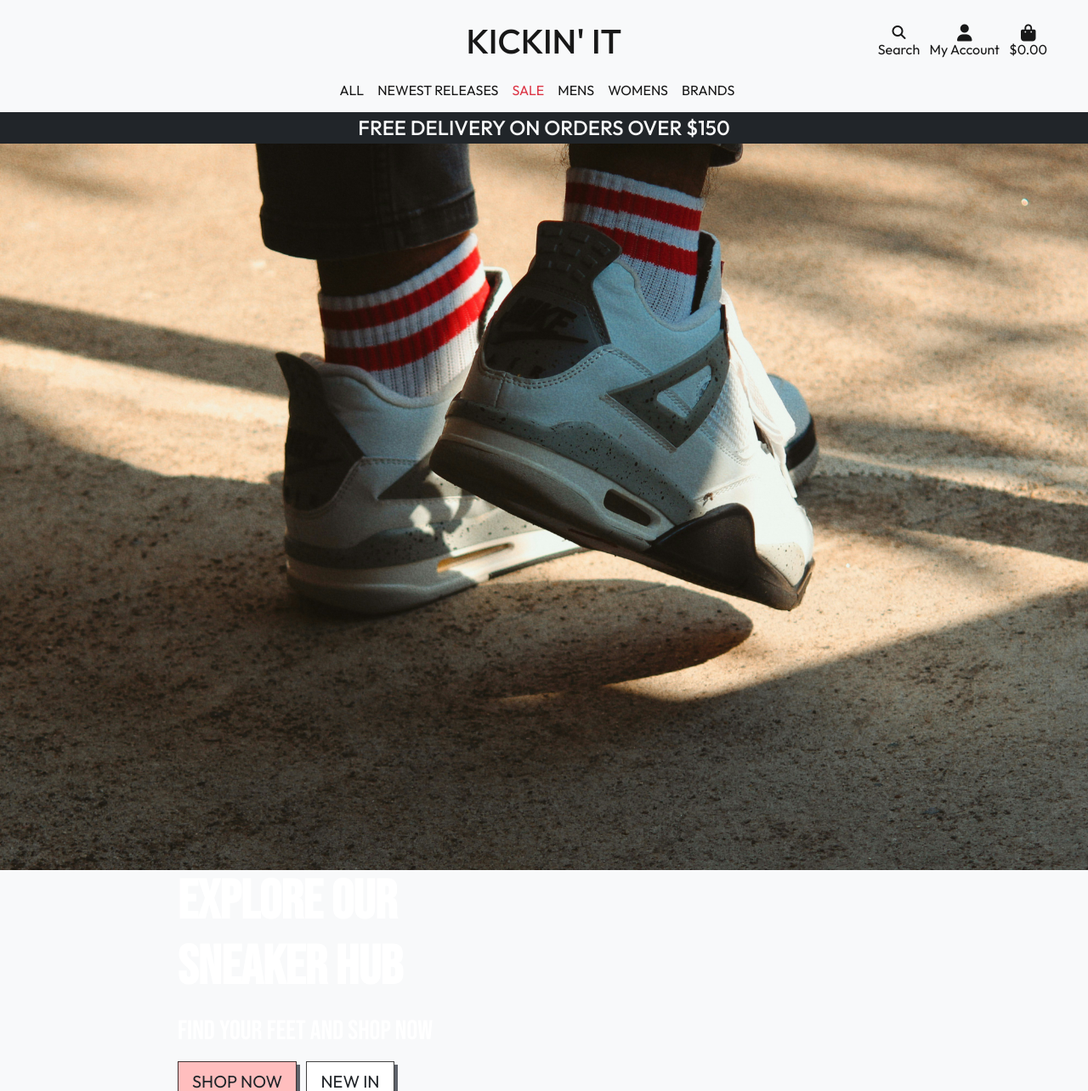
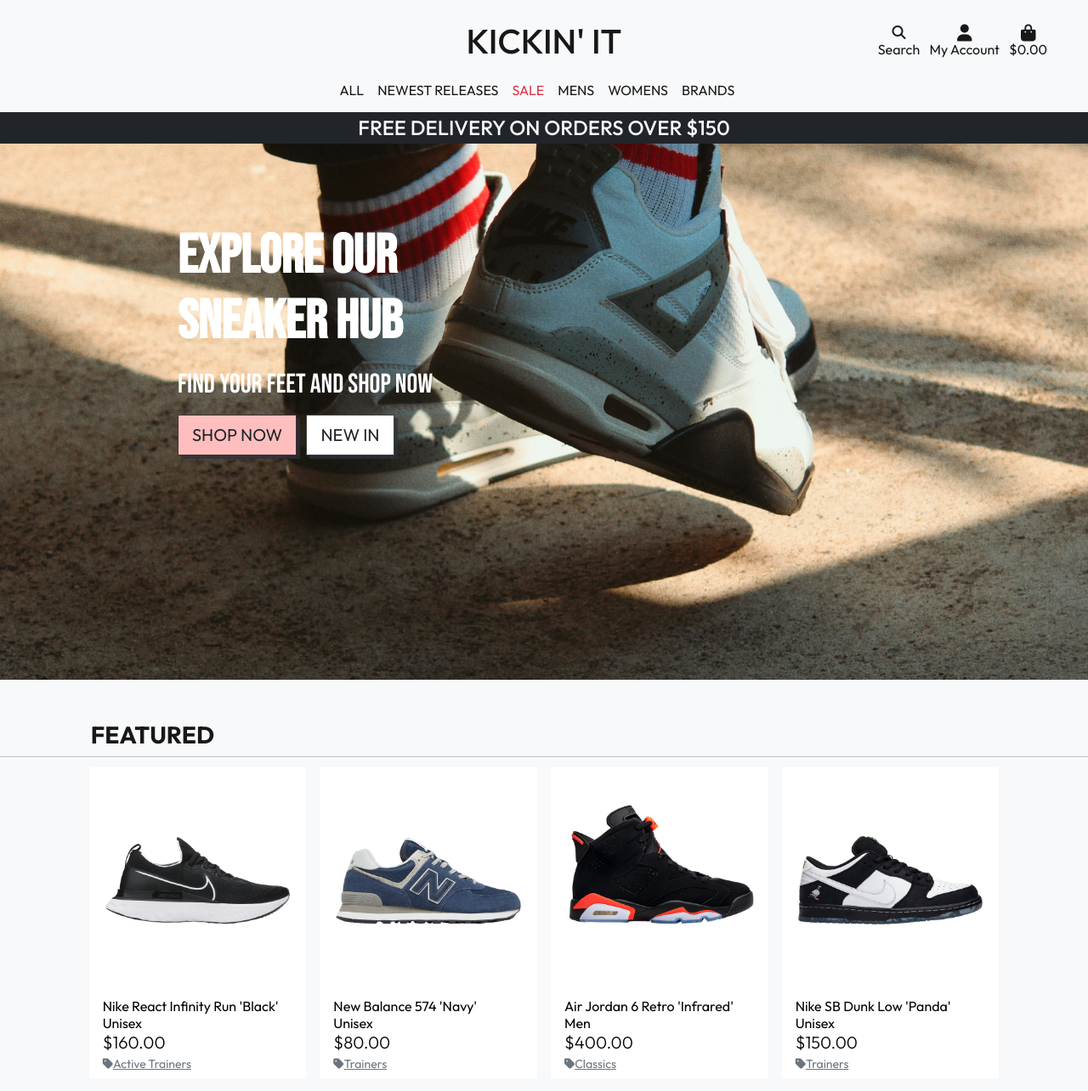
Before and after one commit to cambboyle/Kickin-it, a Django app: page / in a window 1280 px wide. Shown: the top 1284 px of the page at 85% size. Run offline with Django 3.2, Linux system fonts and the light colour scheme; data comes from the database, SQL or seed files in the repository; some libraries are stand-ins or nearby versions.

Commit message:
Update Hero CSS

```diff
--- a/home/templates/home/index.html
+++ b/home/templates/home/index.html
@@ -7,8 +7,7 @@
 {% block content %}
 <!-- Hero Image -->
 <section>
-    <div class="" >
-        <img src="{{ MEDIA_URL }}hero-image.jpg" alt="hero image" class="img-fluid">
+    <div class="hero">
         <div class="container h-100">
             <div class="row h-100">
                 <div class="col-md-6 text-center text-md-start d-flex d-sm-flex d-md-flex justify-content-center align-items-center justify-content-md-start align-items-md-center justify-content-xl-center">
--- a/static/css/base.css
+++ b/static/css/base.css
@@ -47,6 +47,12 @@ body {
         padding: inherit;
         vertical-align: inherit;
     }
+}
+
+.hero {
+    background: url(media/hero-image.jpg) center / cover no-repeat;
+    background-size: cover;
+    height: 100dvh
 }
 
 /* :root */
```
